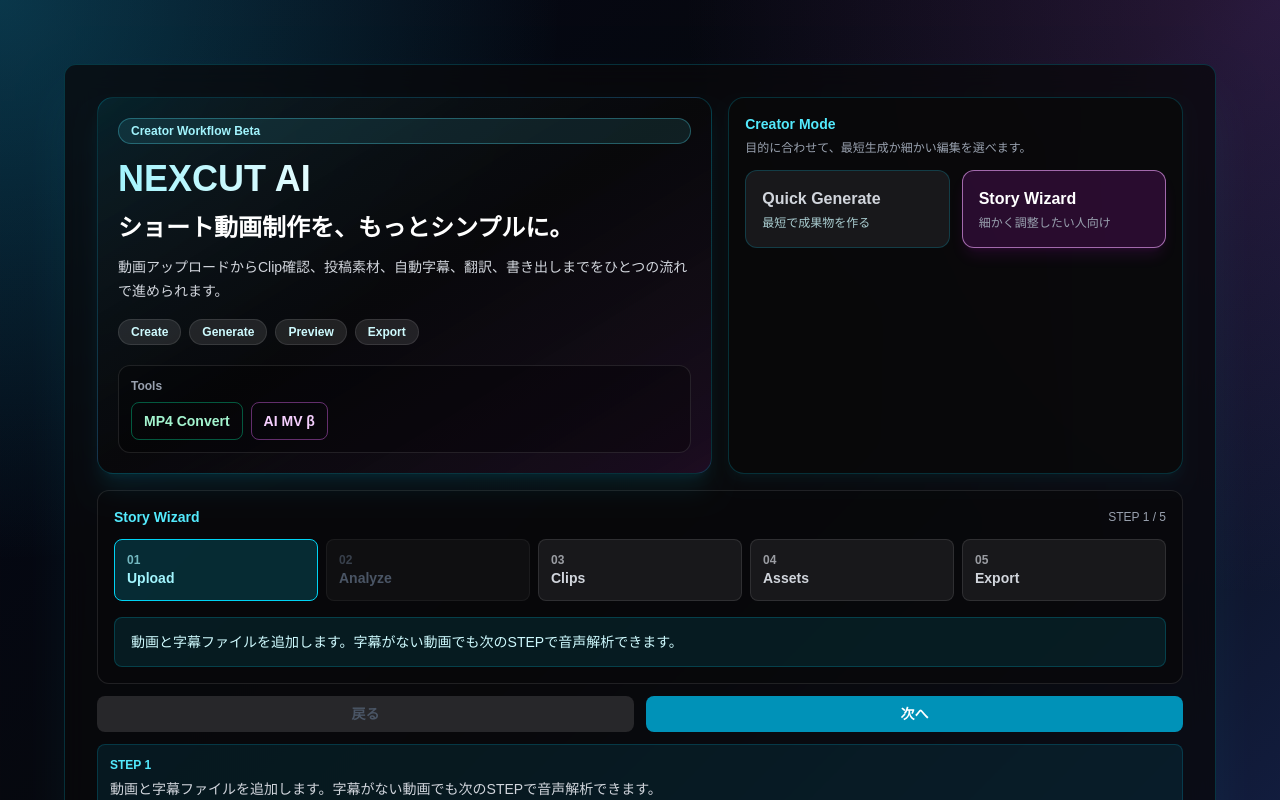
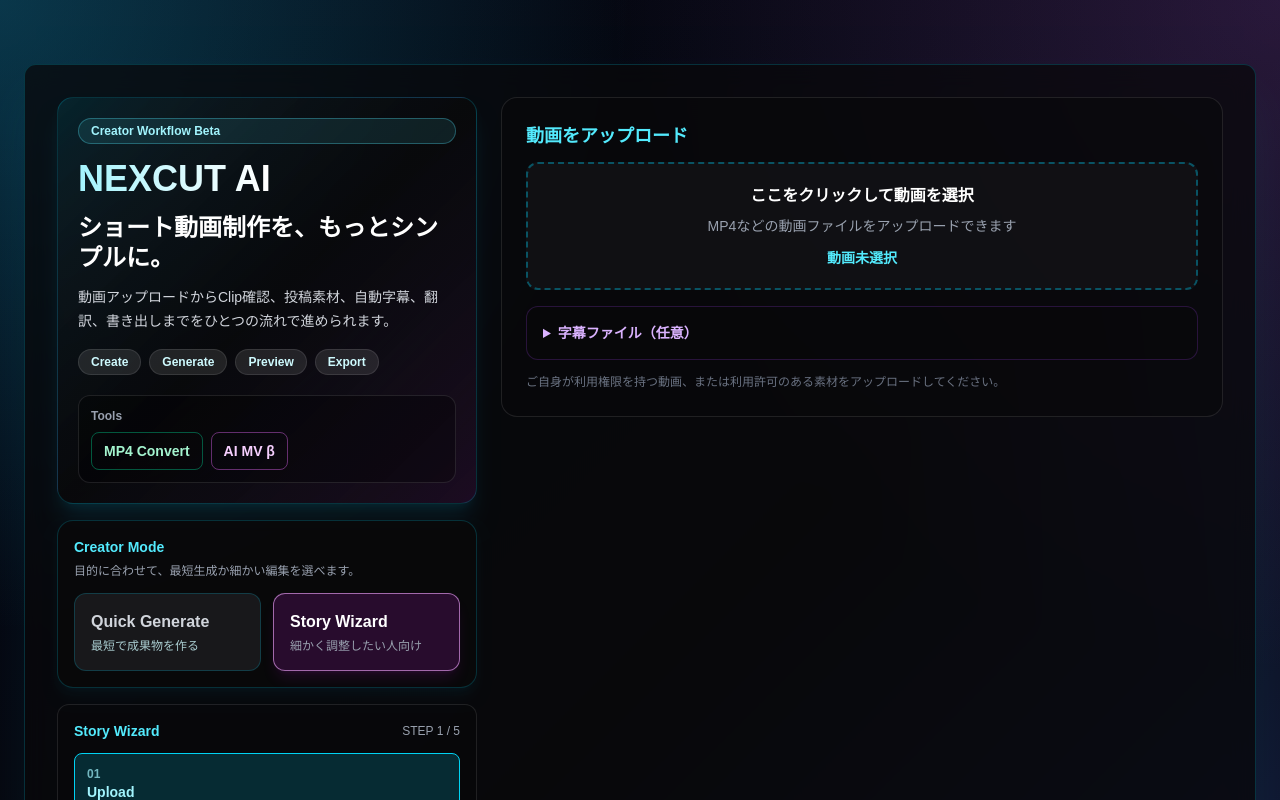
Before and after one commit to hiro042355/easyslice-ai, a Next.js app: page / in a window 1280 px wide. Shown: the top 800 px of the page. Built offline with nearby package versions, Linux system fonts and the light colour scheme.

Commit message:
Add workspace layout MVP

```diff
--- a/app/page.tsx
+++ b/app/page.tsx
@@ -1268,9 +1268,11 @@ const downloadThumbnail = async (clipIndex: number) => {
 };
   return (
 <main className="min-h-screen bg-[radial-gradient(circle_at_top_left,rgba(34,211,238,0.24),transparent_32%),radial-gradient(circle_at_top_right,rgba(168,85,247,0.2),transparent_34%),linear-gradient(135deg,#020617,#09090b_48%,#172554)] px-3 py-5 text-white sm:p-6">
-  <div className="mx-auto mt-4 max-w-xl rounded-xl border border-cyan-400/20 bg-zinc-950/75 p-4 shadow-2xl shadow-cyan-500/10 backdrop-blur-md animate-fadeIn sm:mt-10 sm:p-8 lg:max-w-6xl">
-<div className="mb-4 grid gap-4 lg:grid-cols-[minmax(0,1.15fr)_minmax(360px,0.85fr)] lg:items-stretch">
-<div className="rounded-2xl border border-cyan-400/20 bg-gradient-to-br from-cyan-400/10 via-zinc-950/80 to-fuchsia-500/10 p-5 shadow-xl shadow-cyan-500/10 lg:flex lg:min-h-[360px] lg:flex-col lg:justify-between">
+  <div className="mx-auto mt-4 max-w-xl rounded-xl border border-cyan-400/20 bg-zinc-950/75 p-4 shadow-2xl shadow-cyan-500/10 backdrop-blur-md animate-fadeIn sm:mt-10 sm:p-8 lg:max-w-7xl">
+<div className="grid gap-6 lg:grid-cols-[minmax(300px,420px)_minmax(0,1fr)] lg:items-start">
+<aside className="space-y-4 lg:sticky lg:top-6">
+<div className="grid gap-4">
+<div className="rounded-2xl border border-cyan-400/20 bg-gradient-to-br from-cyan-400/10 via-zinc-950/80 to-fuchsia-500/10 p-5 shadow-xl shadow-cyan-500/10 lg:flex lg:flex-col">
   <p className="mb-3 inline-flex rounded-full border border-cyan-300/30 bg-cyan-300/10 px-3 py-1 text-xs font-semibold text-cyan-200">
     Creator Workflow Beta
   </p>
@@ -1314,7 +1316,7 @@ const downloadThumbnail = async (clipIndex: number) => {
   </div>
 </div>
 
-<div className="rounded-2xl border border-cyan-400/20 bg-zinc-950/80 p-4 shadow-lg shadow-cyan-500/5 lg:min-h-[360px]">
+<div className="rounded-2xl border border-cyan-400/20 bg-zinc-950/80 p-4 shadow-lg shadow-cyan-500/5">
   <div className="mb-3 flex items-center justify-between gap-3">
     <div>
       <p className="text-sm font-semibold text-cyan-300">
@@ -1415,7 +1417,7 @@ const downloadThumbnail = async (clipIndex: number) => {
     </p>
   </div>
 
-  <div className="grid grid-cols-2 gap-2 sm:grid-cols-5">
+  <div className="grid grid-cols-2 gap-2 sm:grid-cols-5 lg:grid-cols-1">
     {steps.map((step) => {
       const canGo = canGoStep(step.id);
       const isActive = currentStep === step.id;
@@ -1523,6 +1525,8 @@ const downloadThumbnail = async (clipIndex: number) => {
 <p className="text-zinc-400 text-sm mt-2">
   Smart Video Clipping Platform
 </p>
+</aside>
+<section className="min-w-0 rounded-2xl border border-white/10 bg-zinc-950/60 p-4 lg:p-6">
 {currentStep === 1 && (
   <div id="step-upload">
 {enableYoutube && (
@@ -3041,6 +3045,8 @@ body: JSON.stringify({
   </div>
 )}
 
+</section>
+</div>
             </div>
     </main>
   )
```
